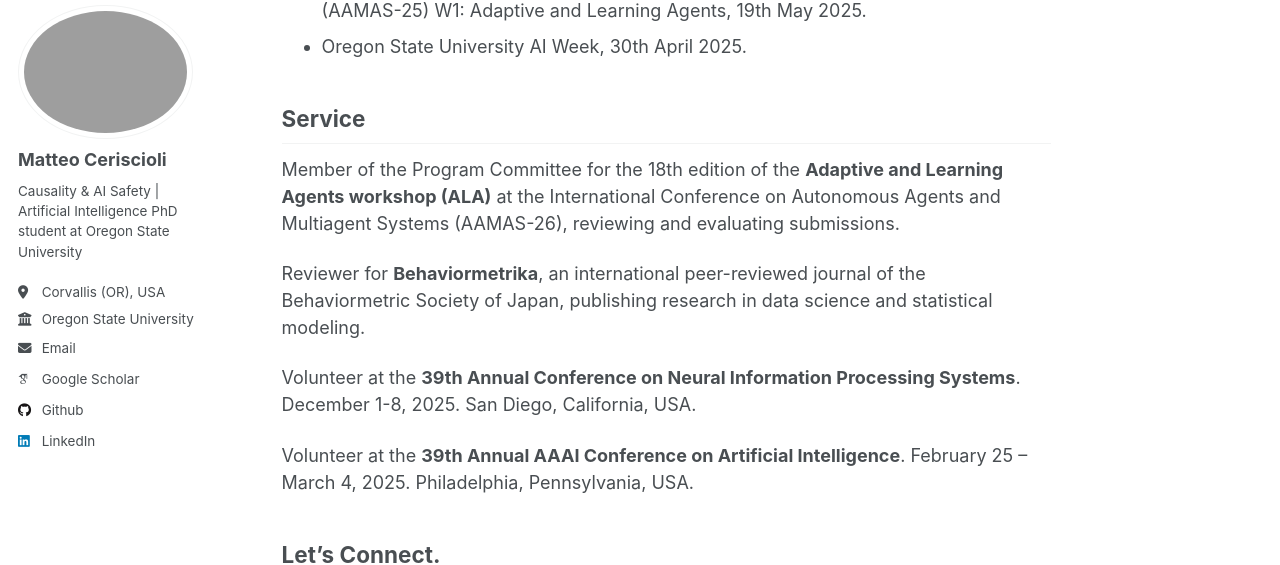
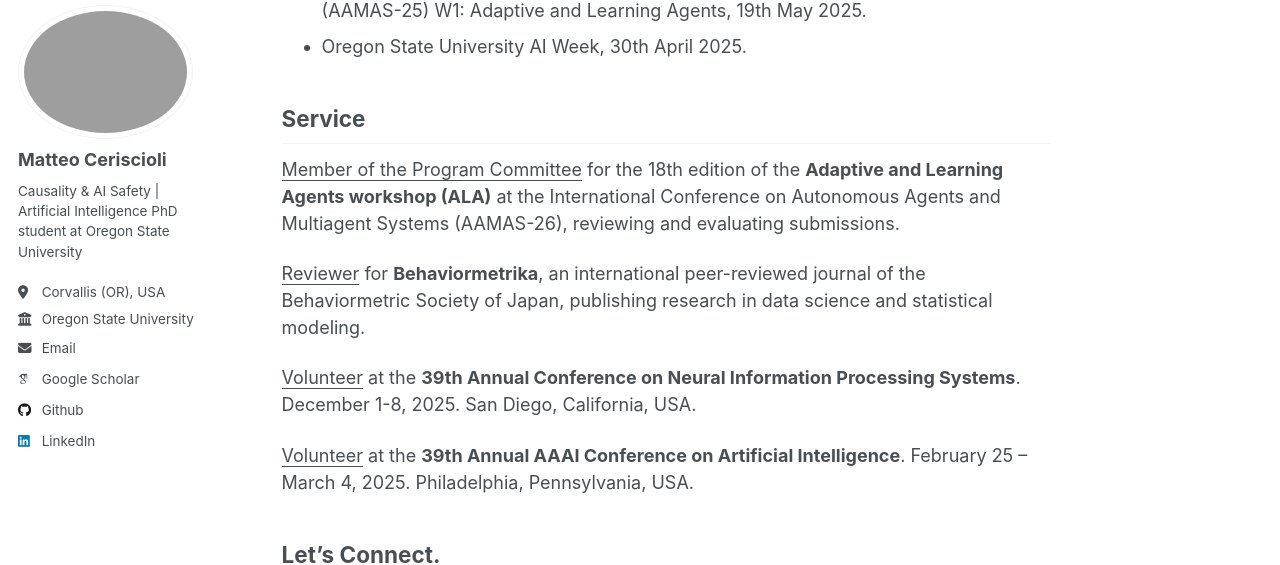
Before and after one commit to matteoceriscioli/matteoceriscioli.github.io, a Jekyll site: the page built from _pages/about.md, in a window 1280 px wide and 900 px high, scrolled down 1812 px. Shown: the part 101-666 px from the top of the window. Built offline with Jekyll 4.4.1, drawn with Linux system fonts in a browser that asks for light colours; some web fonts are replaced; part of the change alters nothing that is shown.

```diff
--- a/_pages/about.md
+++ b/_pages/about.md
@@ -45,13 +45,13 @@ World Models Even Under Mediation](https://neurips.cc/virtual/2025/poster/118687
 - Oregon State University AI Week, 30th April 2025.
 
 ## Service
-Member of the Program Committee for the 18th edition of the **Adaptive and Learning Agents workshop (ALA)** at the International Conference on Autonomous Agents and Multiagent Systems (AAMAS-26), reviewing and evaluating submissions.
+<ins>Member of the Program Committee</ins> for the 18th edition of the **Adaptive and Learning Agents workshop (ALA)** at the International Conference on Autonomous Agents and Multiagent Systems (AAMAS-26), reviewing and evaluating submissions.
 
-Reviewer for **Behaviormetrika**, an international peer-reviewed journal of the Behaviormetric Society of Japan, publishing research in data science and statistical modeling.
+<ins>Reviewer</ins> for **Behaviormetrika**, an international peer-reviewed journal of the Behaviormetric Society of Japan, publishing research in data science and statistical modeling.
 
-Volunteer at the **39th Annual Conference on Neural Information Processing Systems**. December 1-8, 2025. San Diego, California, USA.
+<ins>Volunteer</ins> at the **39th Annual Conference on Neural Information Processing Systems**. December 1-8, 2025. San Diego, California, USA.
 
-Volunteer at the **39th Annual AAAI Conference on Artificial Intelligence**. February 25 – March 4, 2025. Philadelphia, Pennsylvania, USA.
+<ins>Volunteer</ins> at the **39th Annual AAAI Conference on Artificial Intelligence**. February 25 – March 4, 2025. Philadelphia, Pennsylvania, USA.
 
 
 
```
